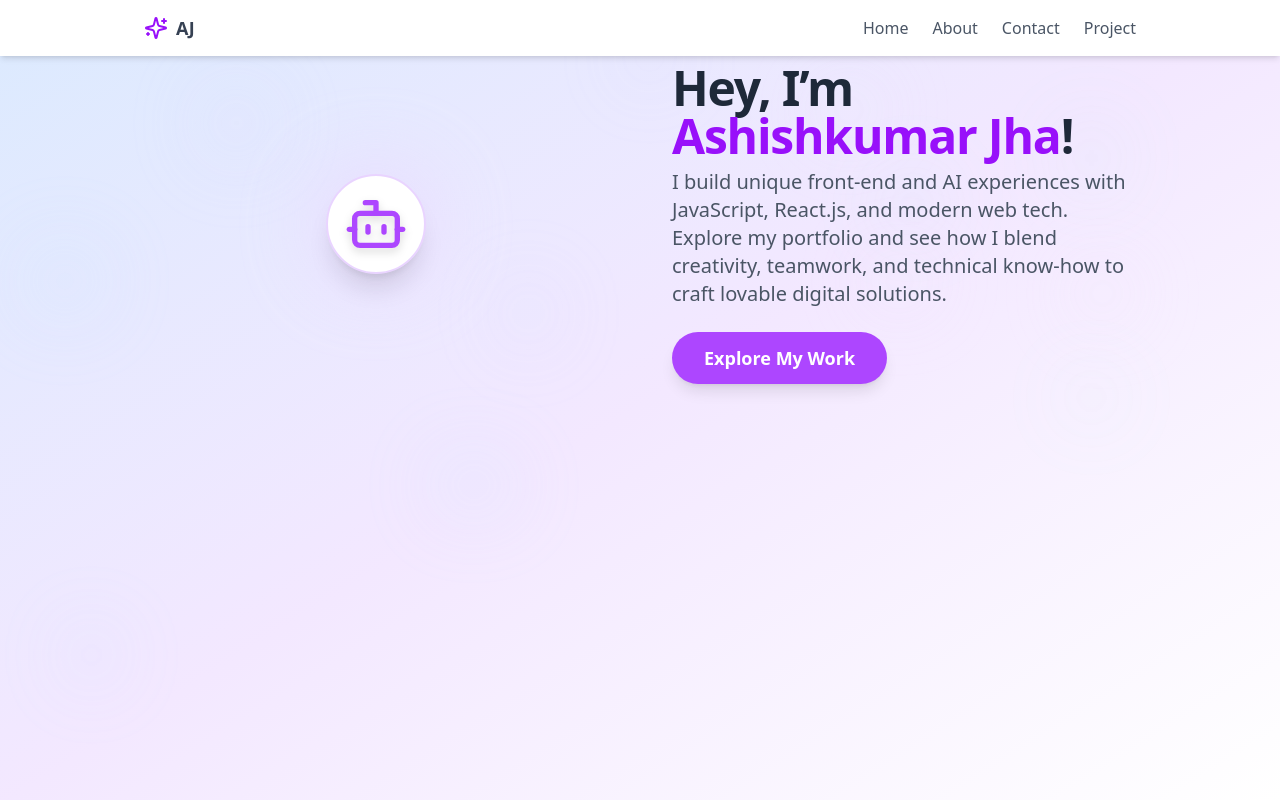
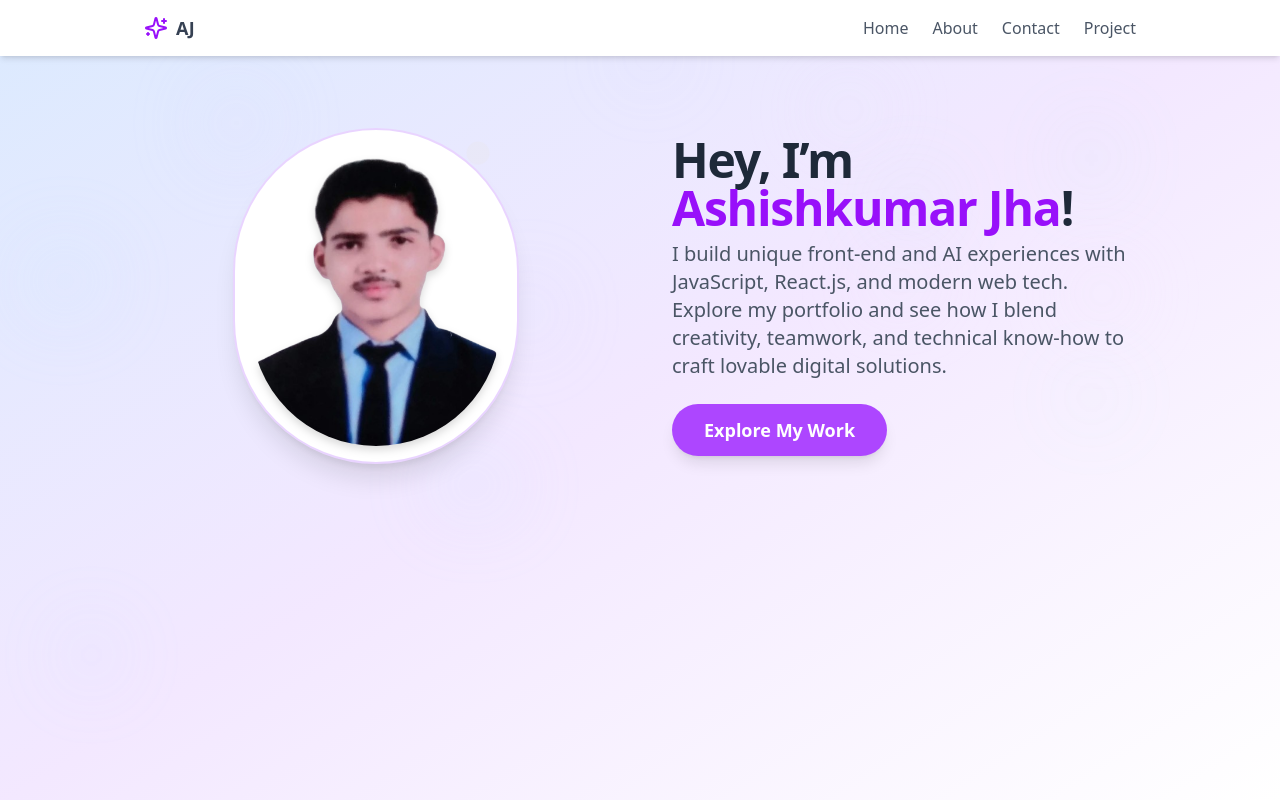
Before and after one commit to ashishjha089/portfolio, a React (Vite) app: page / in a window 1280 px wide. Built offline with nearby package versions, Linux system fonts and the light colour scheme.

Commit message:
add my profile image  fixed margin and pading

```diff
--- a/src/components/HeroSection.jsx
+++ b/src/components/HeroSection.jsx
@@ -2,7 +2,10 @@ import LovableAvatar from "./LovableAvatar";
 
 export default function HeroSection() {
   return (
-    <section id="home" className="w-full flex flex-col md:flex-row items-center gap-8 md:gap-16 justify-center text-center md:text-left">
+    <section id="home" className="w-full flex flex-col md:flex-row items-center gap-8 md:gap-16 justify-center text-center md:text-left mt-16">
+      {/* <div>
+
+      </div> */}
       <div className="flex-1 flex justify-center animate-fade-in">
         <LovableAvatar />
       </div>
--- a/src/components/LovableAvatar.jsx
+++ b/src/components/LovableAvatar.jsx
@@ -1,16 +1,23 @@
-
-import { Bot } from "lucide-react";
+import ashishImage from "../assets/ashish.png";
 
 // Playful "AI bot" avatar with gentle animation and a sparkly pulse accent
 export default function LovableAvatar() {
   return (
     <div className="relative flex items-center justify-center">
+      {/* Glowing background pulse */}
       <div className="absolute inset-0 flex items-center justify-center z-0">
         <span className="animate-pulse absolute bg-purple-200 rounded-full w-28 h-28 opacity-80 blur-2xl"></span>
       </div>
+
+      {/* Avatar image with styling */}
       <div className="relative z-10 p-4 rounded-full bg-white shadow-xl border-2 border-purple-200 animate-fade-in hover:scale-105 transition-transform cursor-pointer">
-        <Bot size={64} className="text-purple-500 drop-shadow-lg" />
+        <img
+          src={ashishImage}
+          alt="Avatar"
+          className="w-[250px] h-[300px] object-cover rounded-full drop-shadow-lg"
+        />
       </div>
+
       {/* Decorative Sparkle */}
       <span className="absolute top-4 right-8 animate-ping text-yellow-400">
         <svg width="18" height="18" fill="none" viewBox="0 0 18 18">
```
Also changed, not shown: src/assets/ashish.png (added).
